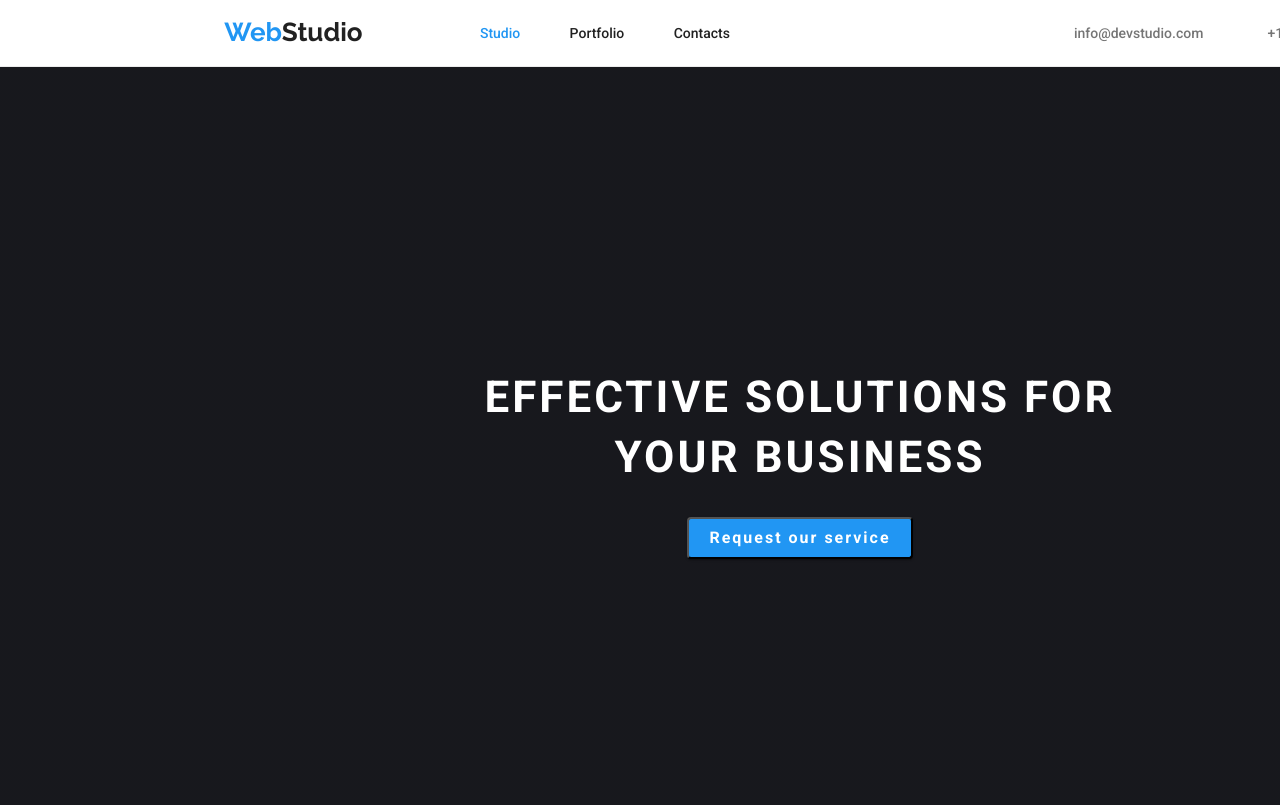
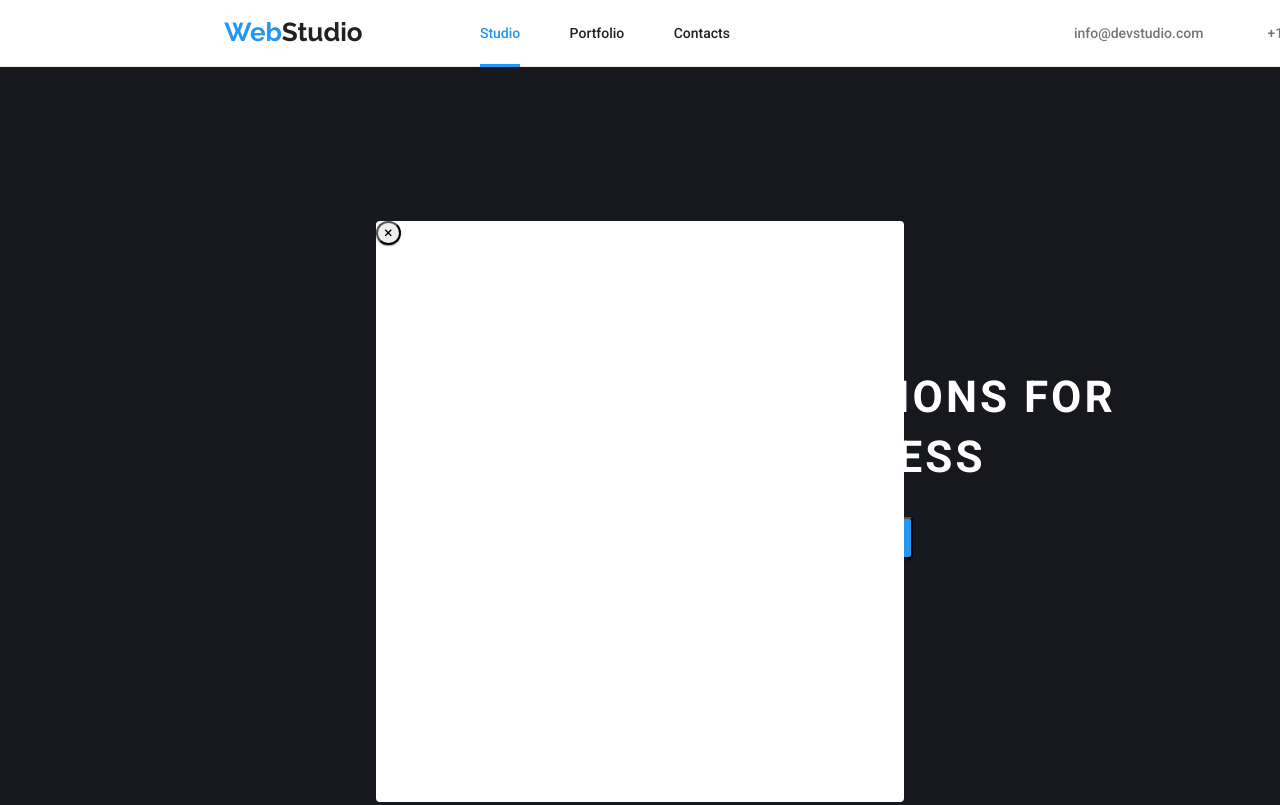
Before and after one commit to silvia-soescu/goit-markup-hw-05, a plain HTML site: page index.html in a window 1280 px wide. Shown: the top 805 px of the page. Drawn offline with nearby package versions, Linux system fonts and the light colour scheme.

Commit message:
modal button

```diff
--- a/css/styles.css
+++ b/css/styles.css
@@ -30,6 +30,11 @@ body h2 {
     font-size: 36px;
     font-weight: 700;
     text-align: center;
+}
+
+#current {
+    border-bottom: 3px solid #2196F3;
+    padding-bottom: 23px;
 }
 
 /* header styles */
@@ -620,3 +625,35 @@ padding-top: 94px;
     box-shadow: 0px 4px 4px 0px rgba(0, 0, 0, 0.2),
             0px 1px 1px 0px rgba(0, 0, 0, 0.14), 0px 1px 3px 0px rgba(0, 0, 0, 0.12);
 }
+
+.modal {
+    position: fixed;
+    width: 100vw;
+    height: 100hw;
+    top: 221px;
+    display: flex;
+    justify-content: center;
+    align-items: center;
+}
+
+.modal-content {
+    background-color: #fff;
+    width: 528px;
+    height: 581px;
+    border-radius: 4px;
+}
+
+.close-button {
+    cursor: pointer;
+    position: absolute;
+    box-shadow: 0px 2px 1px -1px rgba(0, 0, 0, 0.2),
+            0px 1px 1px 0px rgba(0, 0, 0, 0.14), 0px 1px 3px 0px rgba(0, 0, 0, 0.12);
+        border-radius: 50%;
+
+
+
+}
+
+.is-hidden {
+    visibility: hidden;
+}
--- a/index.html
+++ b/index.html
@@ -54,7 +54,9 @@
             EFFECTIVE SOLUTIONS FOR <br />
             YOUR BUSINESS
           </h1>
-          <button class="hero-button" type="button">Request our service</button>
+          <button data-modal-open class="hero-button" type="button">
+            Request our service
+          </button>
         </section>
       </div>
 
@@ -458,5 +460,14 @@
         </div>
       </div>
     </footer>
+
+    <!-- Modal -->
+    <div class="modal" data-modal>
+      <div class="modal-content">
+        <button class="close-button" data-modal-close>&times;</button>
+      </div>
+    </div>
+
+    <script src="./js/modal.js"></script>
   </body>
 </html>
--- /dev/null
+++ b/js/modal.js
@@ -0,0 +1,14 @@
+(() => {
+  const refs = {
+    openModalBtn: document.querySelector("[data-modal-open]"),
+    closeModalBtn: document.querySelector("[data-modal-close]"),
+    modal: document.querySelector("[data-modal]"),
+  };
+
+  refs.openModalBtn.addEventListener("click", toggleModal);
+  refs.closeModalBtn.addEventListener("click", toggleModal);
+
+  function toggleModal() {
+    refs.modal.classList.toggle("is-hidden");
+  }
+})();
```
